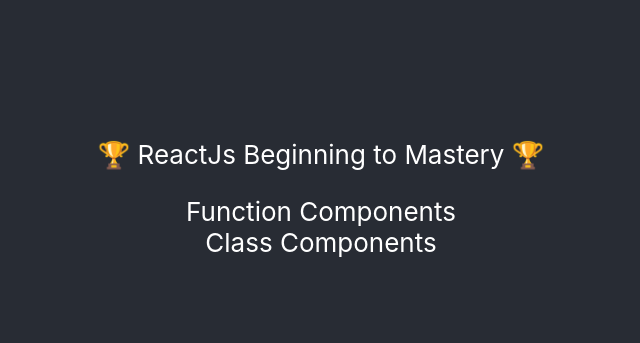
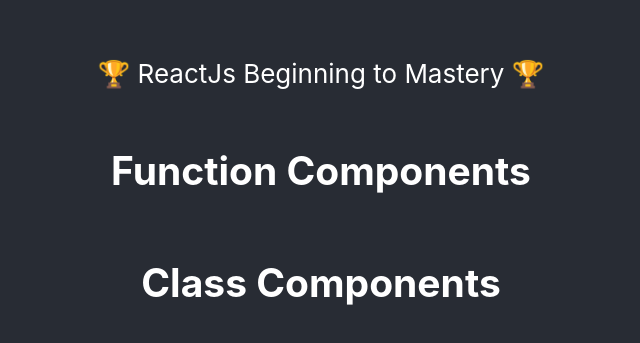
Before and after one commit to shivprajapat/ReactJs-Beginning-to-Mastery, a React (Create React App) app: page / in a window 1280 px wide. Shown: the part 215-558 px from the top of the page, without its empty margins (319-959 px from the left). Built offline with nearby package versions, Linux system fonts and the light colour scheme.

Commit message:
jsx use class & function component

```diff
--- a/src/class/Cls.js
+++ b/src/class/Cls.js
@@ -1,9 +1,11 @@
-import React, { Component } from 'react'
+import React, { Component, createElement } from 'react'
 
 export default class Cls extends Component {
   render() {
-    return (
-      <div>Class  Components</div>
+    return createElement(
+        "div",
+        null,
+        createElement('h2',null,"Class  Components")
     )
   }
 }
--- a/src/function/Fun.js
+++ b/src/function/Fun.js
@@ -1,8 +1,9 @@
-import React from 'react'
+import React, { createElement } from 'react'
 
 const Fun = () => {
-  return (
-    <div>Function Components</div>
+  return createElement(
+    "div",
+    null,createElement("h2",null, "Function Components")
   )
 }
 
```
